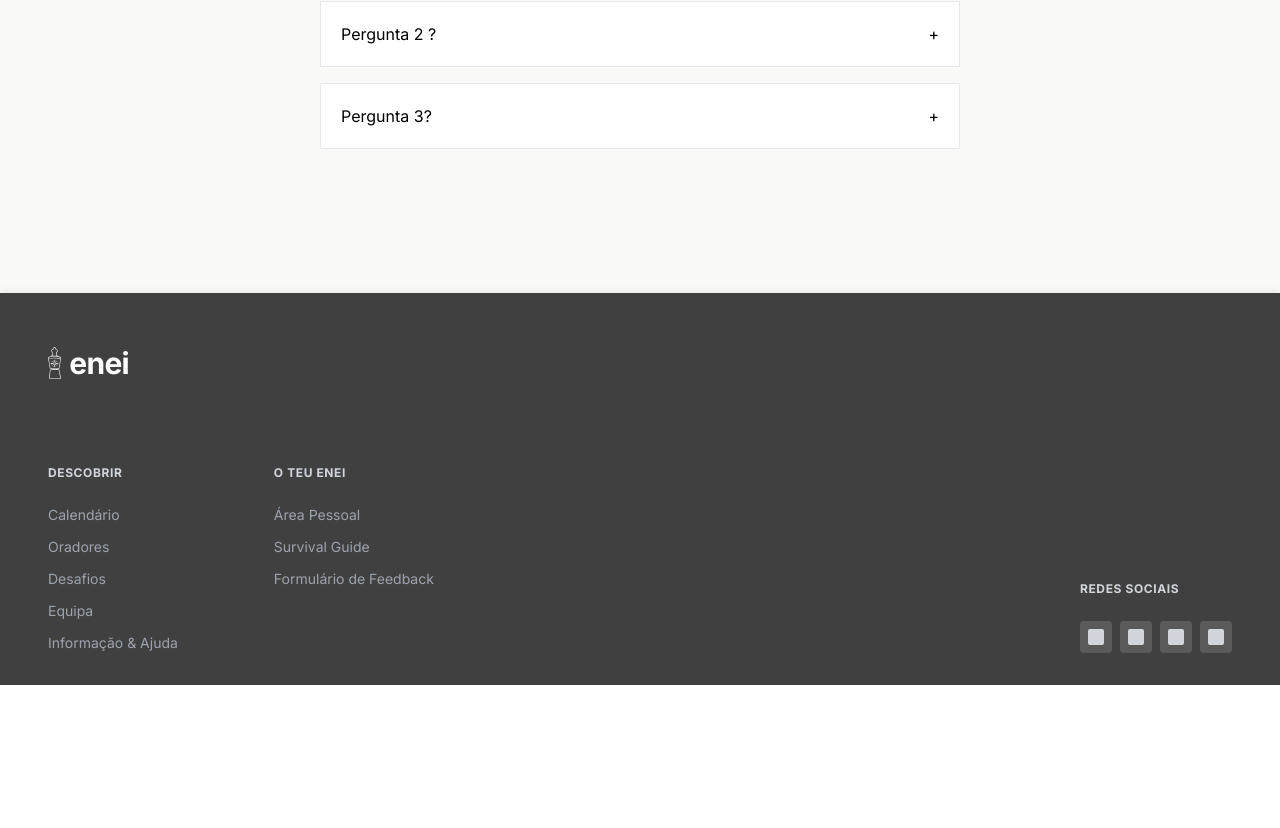
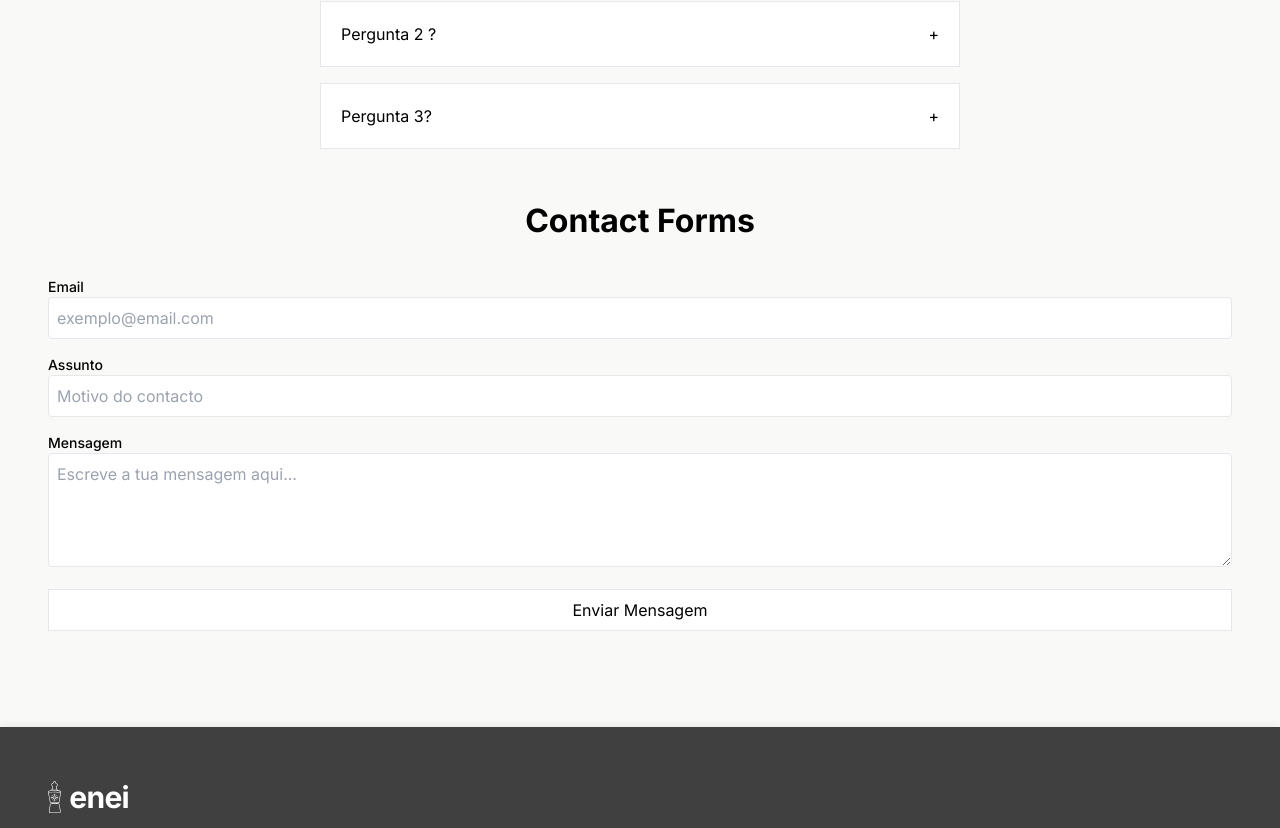
Before and after one commit to Dep-tech-coenei-faro-27/event-site, a React (Vite) app in the folder frontend/: page / in a window 1280 px wide. Shown: the part 391-1219 px from the top of the page. Before the commit the page ends 1076 px from the top, so only its background shows below. Built offline with nearby package versions, Linux system fonts and the light colour scheme.

Commit message:
feat: Contact Support Forms

```diff
--- /dev/null
+++ b/frontend/src/components/ContactSupportForm.tsx
@@ -0,0 +1,86 @@
+import React, { useState } from 'react';
+
+interface FormDataState { // Fiz com base em email para podermos retornar a mensagem...
+    email: string;
+    subject: string;
+    message: string;
+}
+
+export default function ContactSupportForm() {
+    const [formData, setFormData] = useState<FormDataState>({
+        email: '',
+        subject: '',
+        message: '',
+    });
+
+    const handleChange = (
+        e: React.ChangeEvent<HTMLInputElement | HTMLTextAreaElement> ) => { const { name, value } = e.target;
+            setFormData((prev) => ({ ...prev, [name]: value, }));
+    };
+
+    const handleSubmit = (e: React.SyntheticEvent<HTMLFormElement>) => {
+        e.preventDefault();
+        console.log('Dados do formulário enviados:', formData);
+
+        setFormData({
+            email: '',
+            subject: '',
+            message: '',
+        });
+    };
+
+    return (
+        <>
+        <h2 className="text-center text-h2">
+            Contact Forms
+        </h2>
+        <form onSubmit={handleSubmit} className="flex flex-col gap-4 mt-8">
+            <div>
+                <label htmlFor="email" className="block text-sm font-medium">Email</label>
+                <input
+                id="email"
+                name="email"
+                type="email"
+                required
+                value={formData.email}
+                onChange={handleChange}
+                className="border p-2 w-full rounded"
+                placeholder="exemplo@email.com"
+            />
+            </div>
+
+            <div>
+                <label htmlFor="subject" className="block text-sm font-medium">Assunto</label>
+                <input
+                id="subject"
+                name="subject"
+                type="text"
+                required
+                value={formData.subject}
+                onChange={handleChange}
+                className="border p-2 w-full rounded"
+                placeholder="Motivo do contacto"
+            />
+            </div>
+
+            <div>
+                <label htmlFor="message" className="block text-sm font-medium">Mensagem</label>
+                <textarea
+                id="message"
+                name="message"
+                rows={4}
+                required
+                value={formData.message}
+                onChange={handleChange}
+                className="border p-2 w-full rounded"
+                placeholder="Escreve a tua mensagem aqui..."
+            />
+            </div>
+
+            <button type="submit" className="bg-white border border-grey-300 py-2 px-4 hover:bg-blue-600 hover:text-white transition-colors">
+                Enviar Mensagem
+            </button>
+    </form>
+    </>
+  );
+}
--- a/frontend/src/pages/Home.tsx
+++ b/frontend/src/pages/Home.tsx
@@ -1,3 +1,4 @@
+import ContactSupportForm from "../components/ContactSupportForm";
 import FaqSection from "../components/FaqSection";
 
 function Home() {
@@ -6,6 +7,7 @@ function Home() {
             <h1 className="text-3xl font-bold">Pagina inicial </h1>
             <p> Bem-vindo ao ENEI!</p>
             <FaqSection />
+            <ContactSupportForm />
         </div>
     )
 }
```
